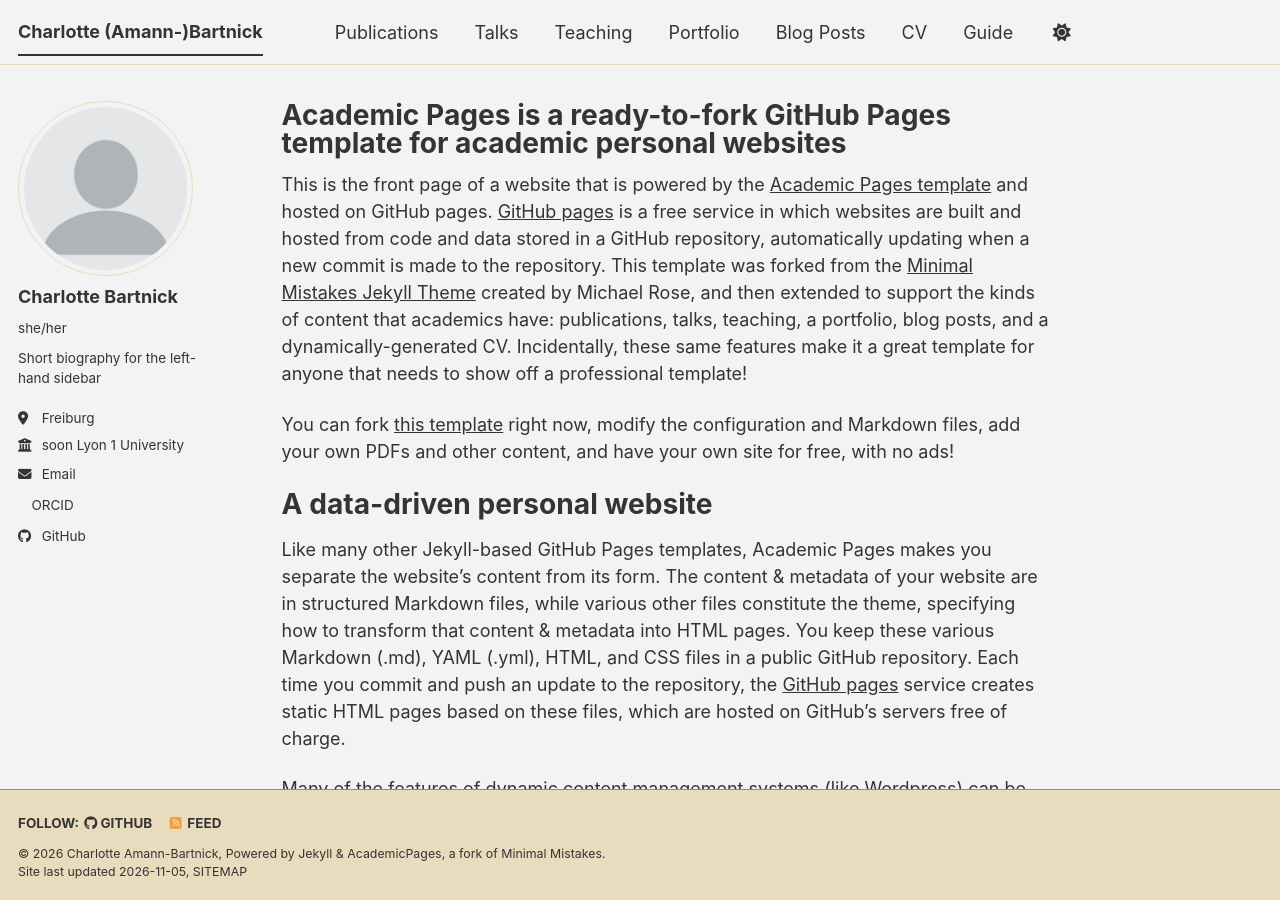
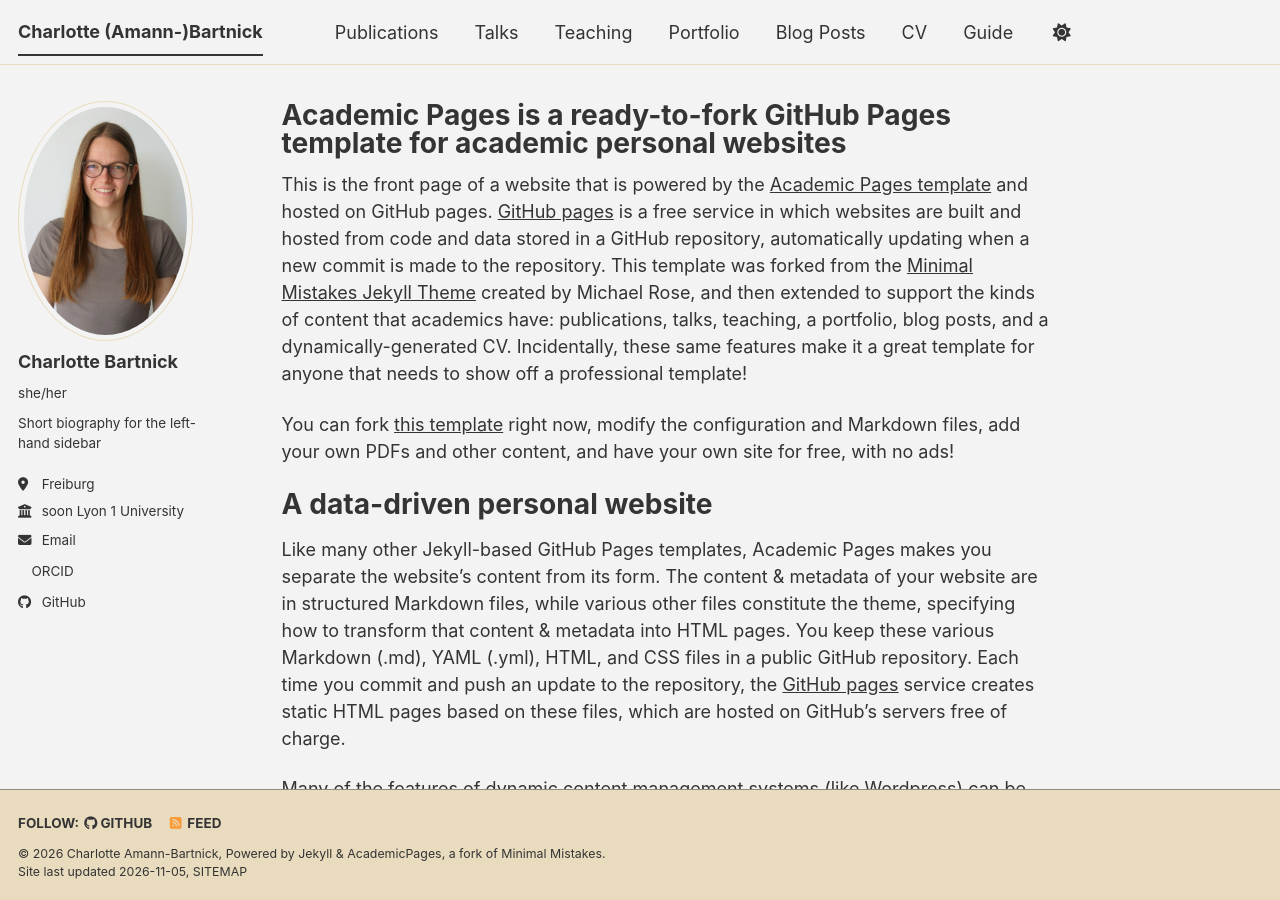
Before and after one commit to cbartnick/TestWebsite2, a Jekyll site: the page built from _pages/about.md, in a window 1280 px wide and 900 px high. Built offline with Jekyll 4.4.1, drawn with Linux system fonts in a browser that asks for light colours; a style sheet for code colours, icons or effects is not loaded.

Commit message:
Update author avatar in configuration file

```diff
--- a/_config.yml
+++ b/_config.yml
@@ -23,7 +23,7 @@ repository               : "cbartnick/TestWebsite2.github.io"
 #               Additional customization can be done by editing /_includes/author-profile.html
 author:
   # Biographic information
-  avatar           : "profile.png"
+  avatar           : "2023Bartnick.jpg"
   name             : "Charlotte Bartnick"
   pronouns         : "she/her"
   bio              : "Short biography for the left-hand sidebar"
```
